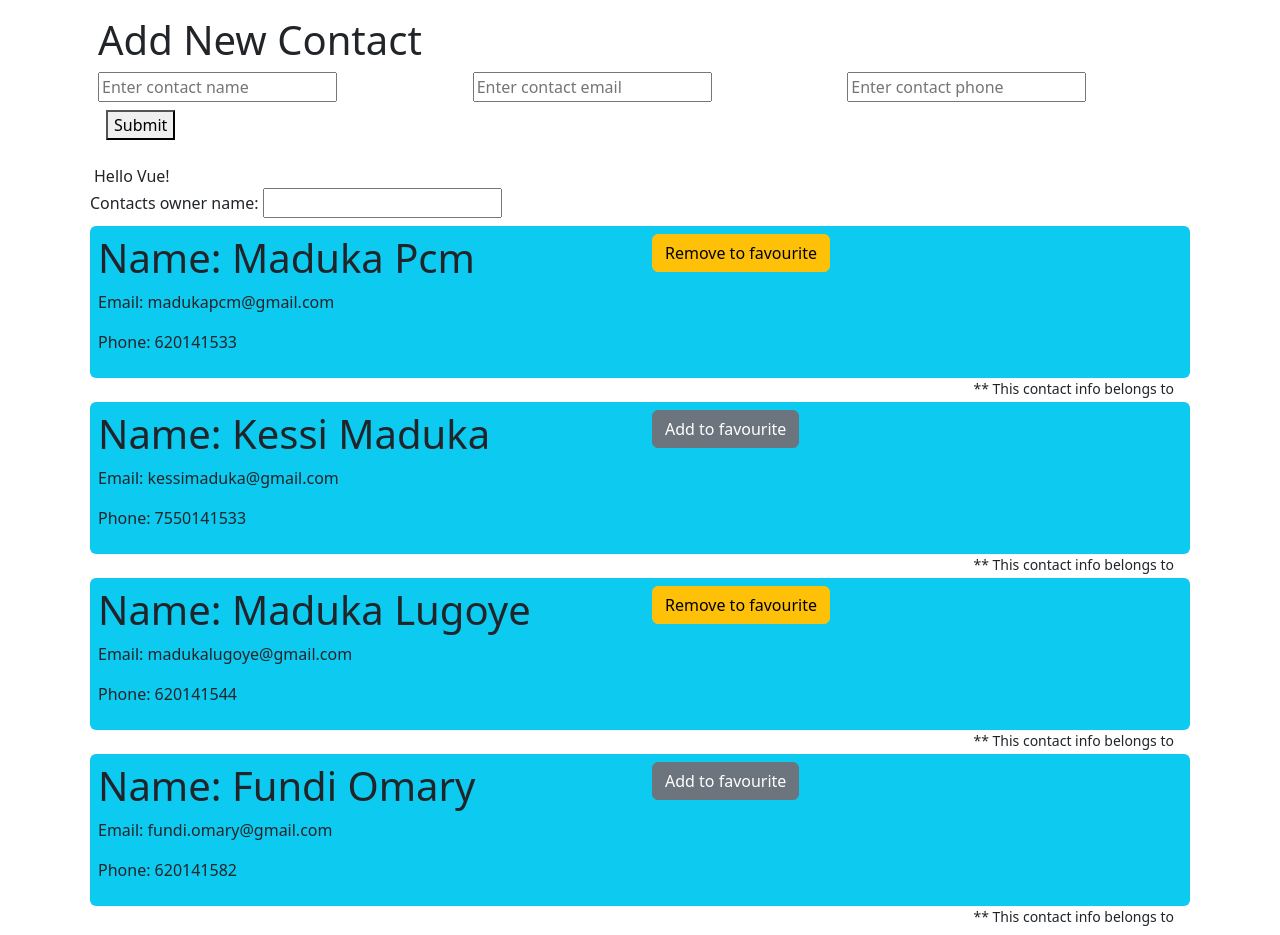
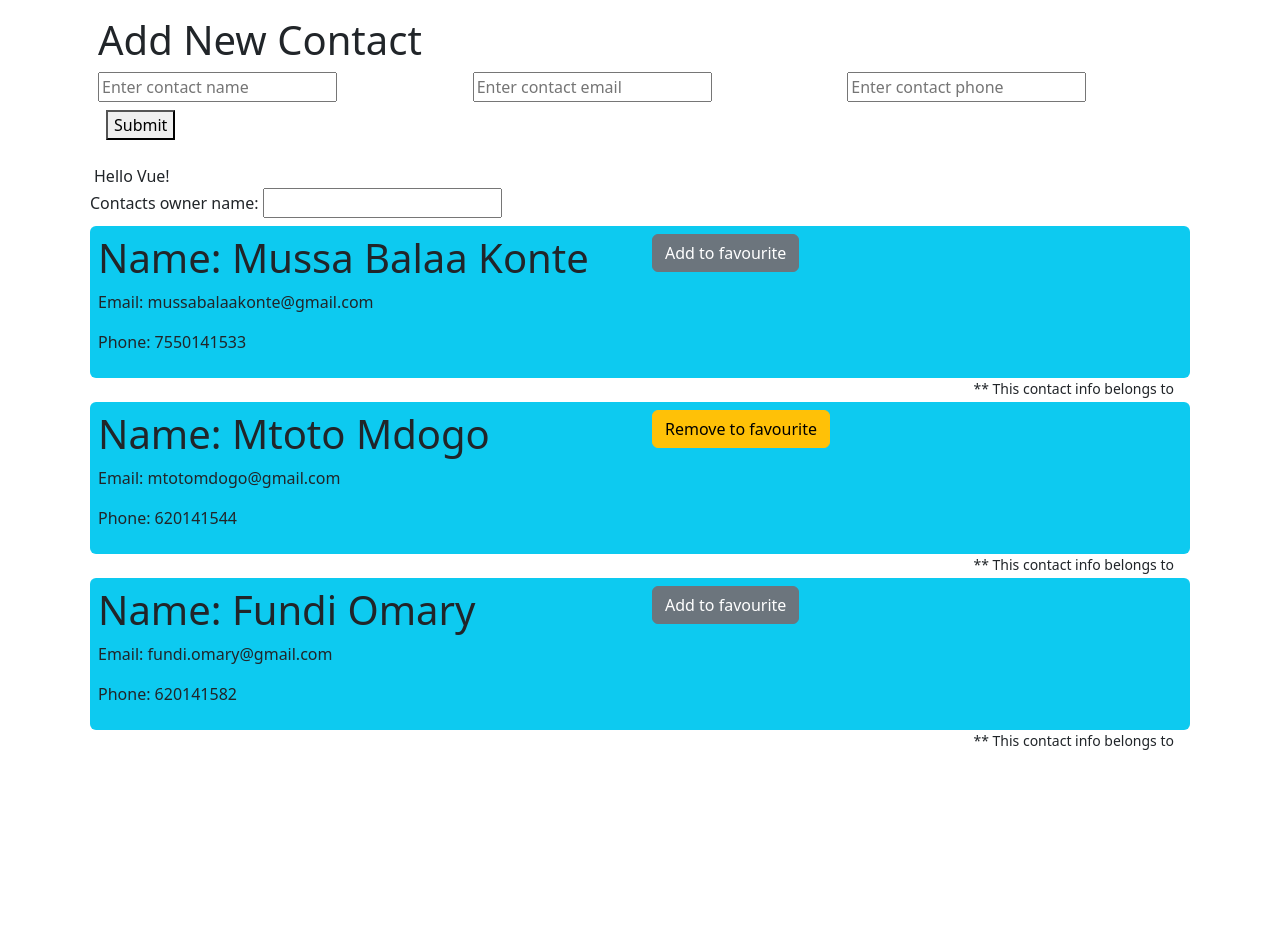
Before and after one commit to MadukaPcm/vue-learning, a Vue app in the folder vue-components/vue-components-demo/: page / in a window 1280 px wide. After the commit the page ends 800 px from the top, so only its background shows below. Built offline with nearby package versions, Linux system fonts and the light colour scheme.

Commit message:
Local changes

```diff
--- a/vue-components/vue-components-demo/src/App.vue
+++ b/vue-components/vue-components-demo/src/App.vue
@@ -32,22 +32,15 @@ const ownerName = ref("");
 
 const contacts = reactive([
   {
-    name: "Maduka Pcm",
-    email: "madukapcm@gmail.com",
-    phone: 620141533,
-    owner: ownerName,
-    isFavourite: true,
-  },
-  {
-    name: "Kessi Maduka",
-    email: "kessimaduka@gmail.com",
+    name: "Mussa Balaa Konte",
+    email: "mussabalaakonte@gmail.com",
     phone: 7550141533,
     owner: ownerName,
     isFavourite: false,
   },
   {
-    name: "Maduka Lugoye",
-    email: "madukalugoye@gmail.com",
+    name: "Mtoto Mdogo",
+    email: "mtotomdogo@gmail.com",
     phone: 620141544,
     owner: ownerName,
     isFavourite: true,
@@ -75,7 +68,6 @@ function onAddNewContact(newContactObjectFromForm){
 }
 
 
-
 </script>
 
 <style scoped>
```
